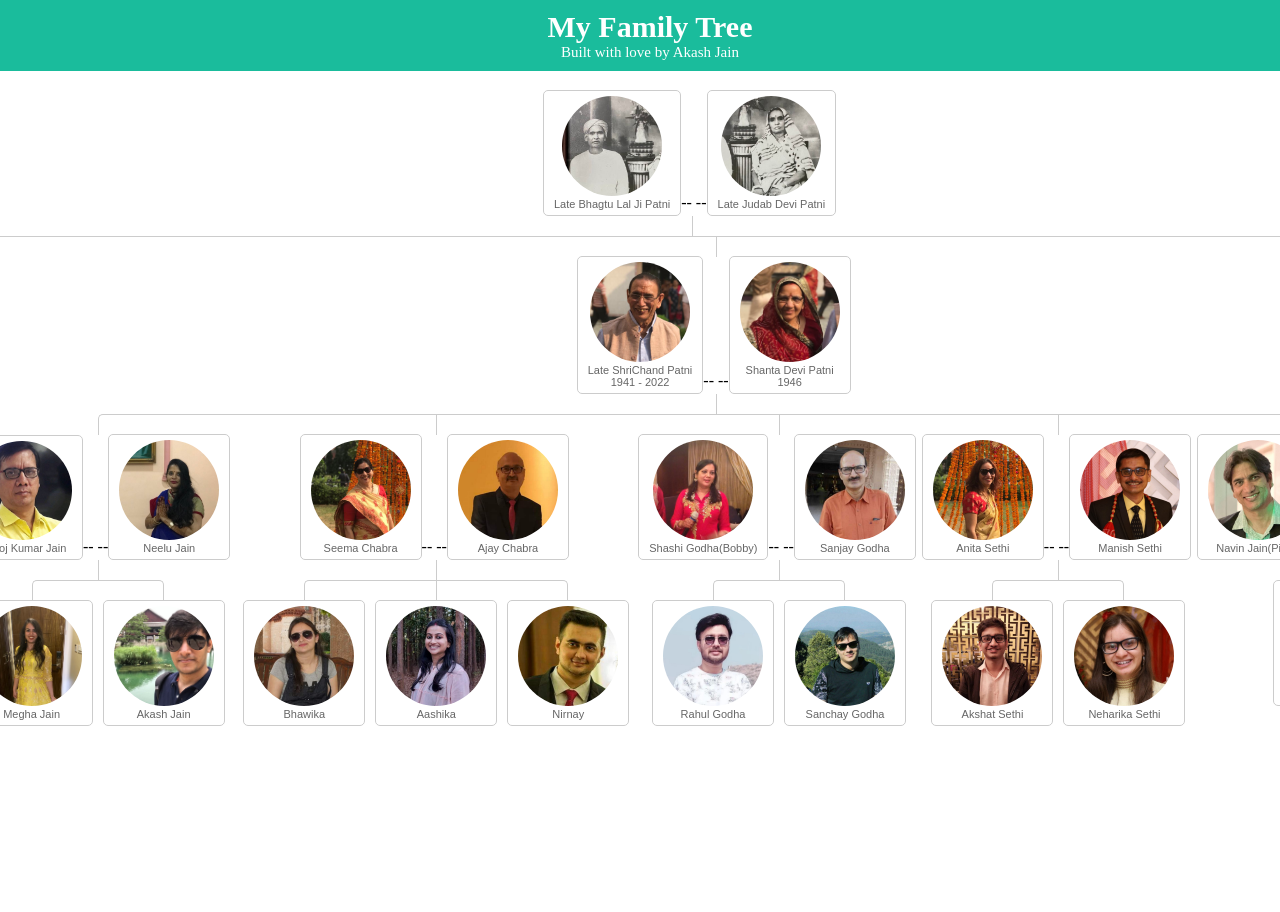
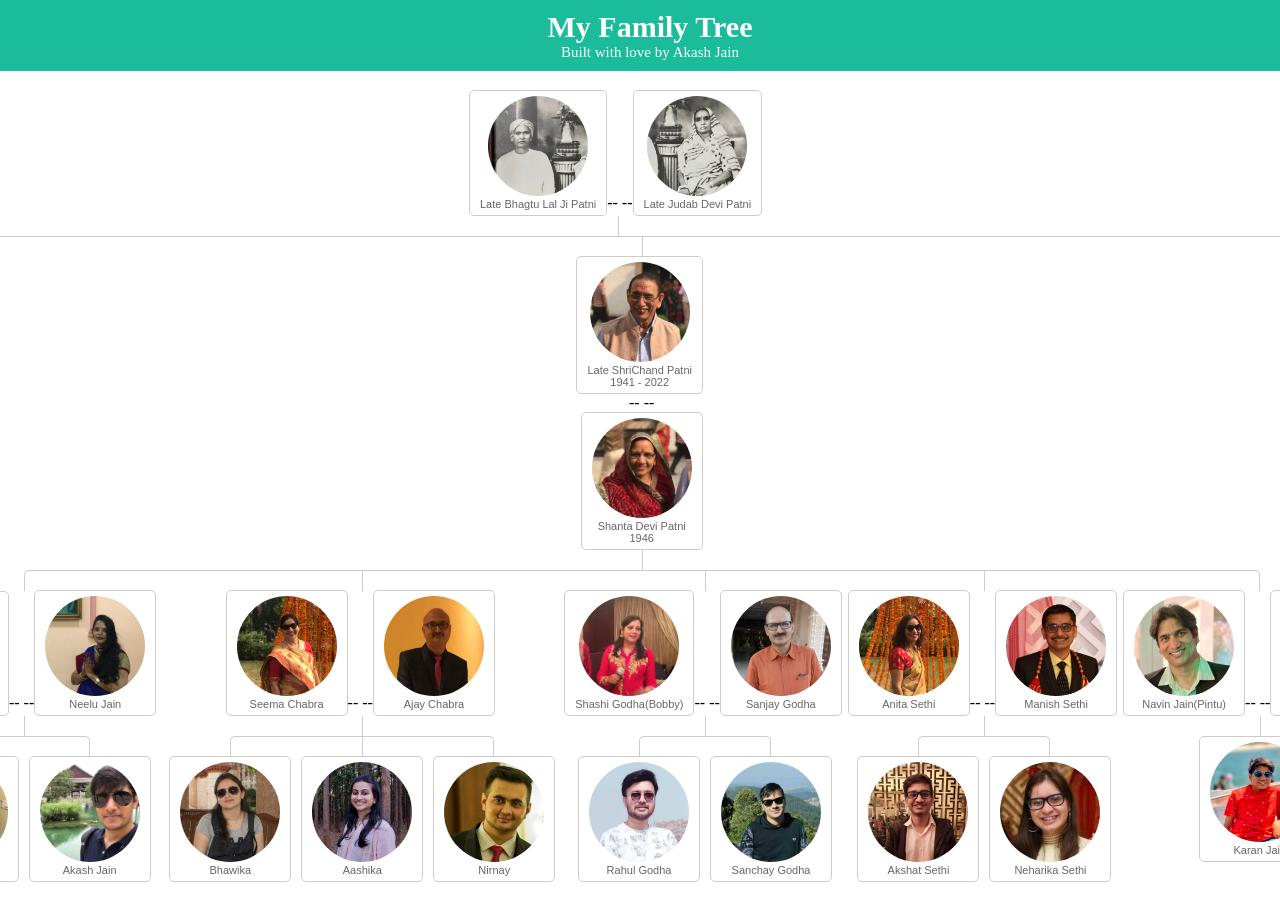
Before and after one commit to akash0212/patni-family-tree, a Jekyll site: the page built from index.html, in a window 1280 px wide. Built offline with Jekyll 4.4.1, drawn with Linux system fonts in a browser that asks for light colours; nearby versions of some CDN libraries.

Commit message:
Update familytree.html

```diff
--- a/_includes/familytree.html
+++ b/_includes/familytree.html
@@ -63,8 +63,8 @@
               Late ShriChand Patni
               <br />
               1941 - 2022
-            </a>--
-            --<a class="wife" href="#">
+            </a><p>--
+            --</p><a id="maa" class="wife" href="#">
               <img src="img/GrandMa.jpeg">
               <br />
               Shanta Devi Patni
```
Also changed, not shown: other parts of _includes/familytree.html (+1 -0 lines).
